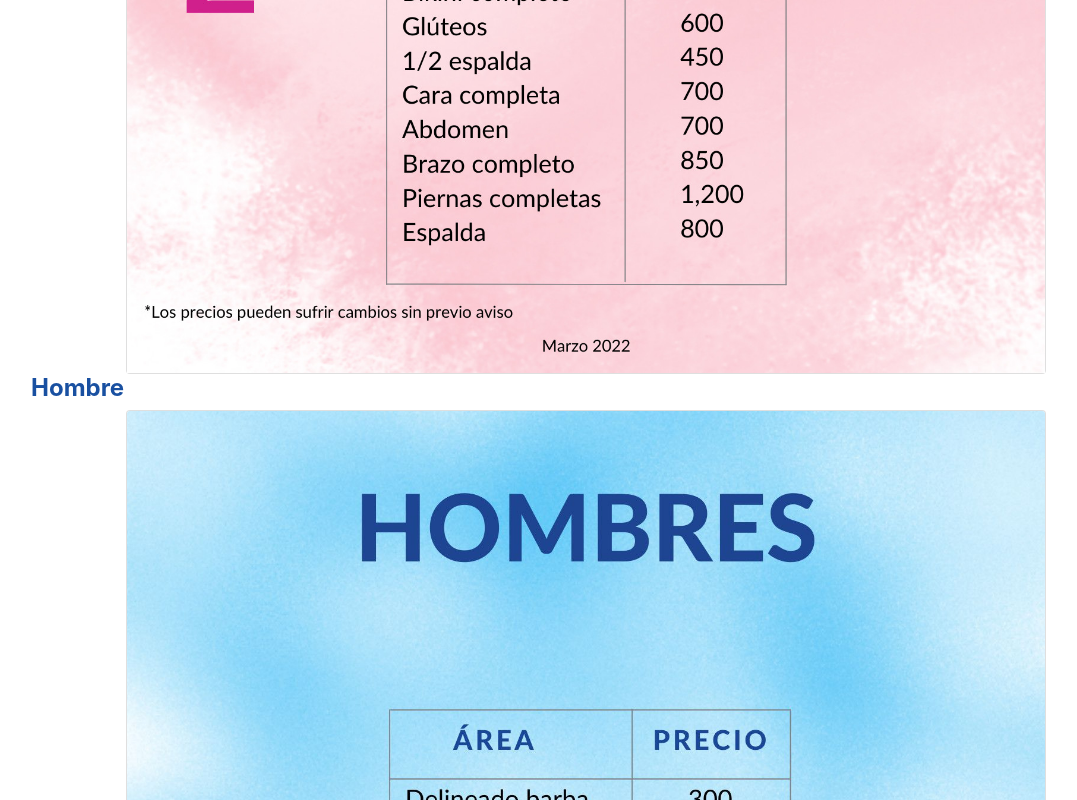
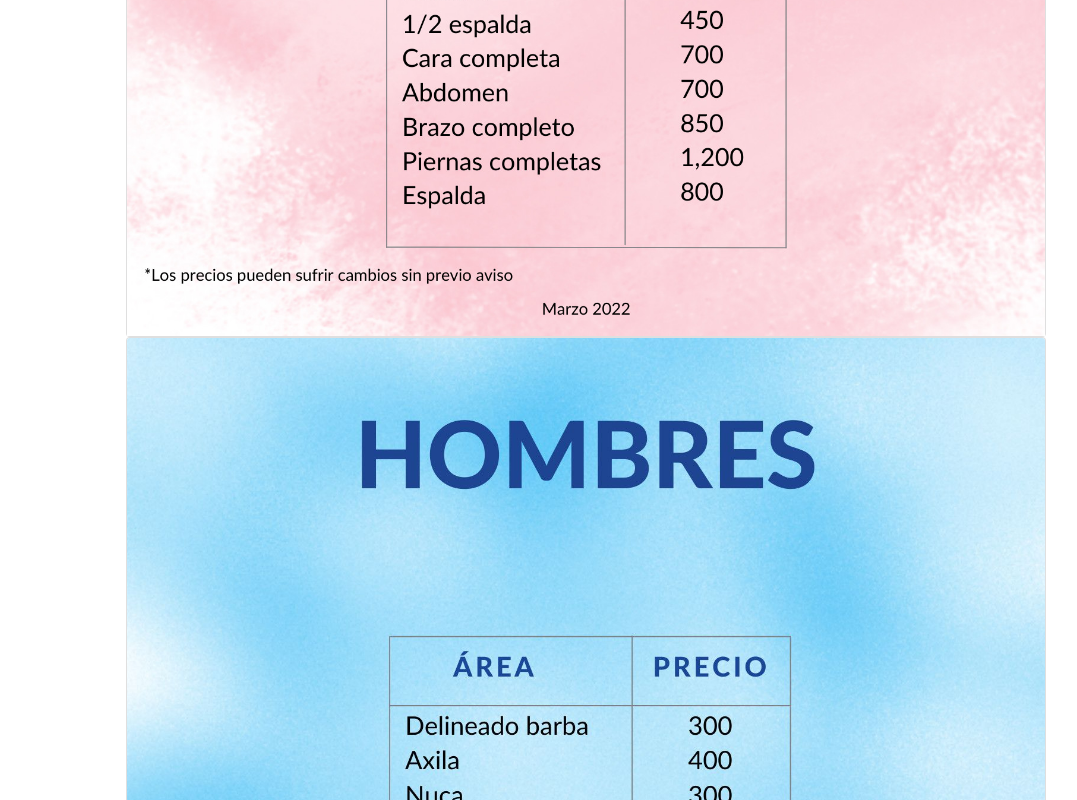
Before and after one commit to mirelesdermatologia/mirelesdermatologia.github.io, a plain HTML site: page servicios/depilacionlaser.html in a window 1280 px wide. Shown: the part 948-1748 px from the top of the page, without its empty margins (54-1131 px from the left). Drawn offline with nearby package versions, Linux system fonts and the light colour scheme; some packages are replaced by stand-ins of ours; a script that the page names is missing.

Commit message:
Style mod in depilacion

```diff
--- a/servicios/depilacionlaser.html
+++ b/servicios/depilacionlaser.html
@@ -40,13 +40,12 @@
                         <h3 style="color: #1950a1;"><strong>Depilación Láser</strong><br></h3>
                         <div class="post-info"></div>
                         <div class="sub_service_card_button_div"><a class="btn btn-outline-primary btn-sm derma_service_button" role="button" href="https://youtu.be/BEVGKVA3vdI" target="_blank">Ver Video</a></div>
-                        <h4 style="color: #1950a1;"><strong>Mujer</strong><br></h4>
                         <div class="row justify-content-center">
                             <div class="col-md-10 col-lg-10">
                                 <div class="card"><img class="card-img-top w-100 d-block" src="../assets/img/subfamilias/depilacionlaser/depilacion_precios_mujeres_240822.jpeg"></div>
                             </div>
                         </div>
-                        <h4 style="color: #1950a1;"><strong>Hombre</strong><br></h4>
+                        <div class="post-info"></div>
                         <div class="row justify-content-center">
                             <div class="col-md-10 col-lg-10">
                                 <div class="card"><img class="card-img-top w-100 d-block" src="../assets/img/subfamilias/depilacionlaser/depilacion_precios_hombres_240821.jpeg"></div>
```
